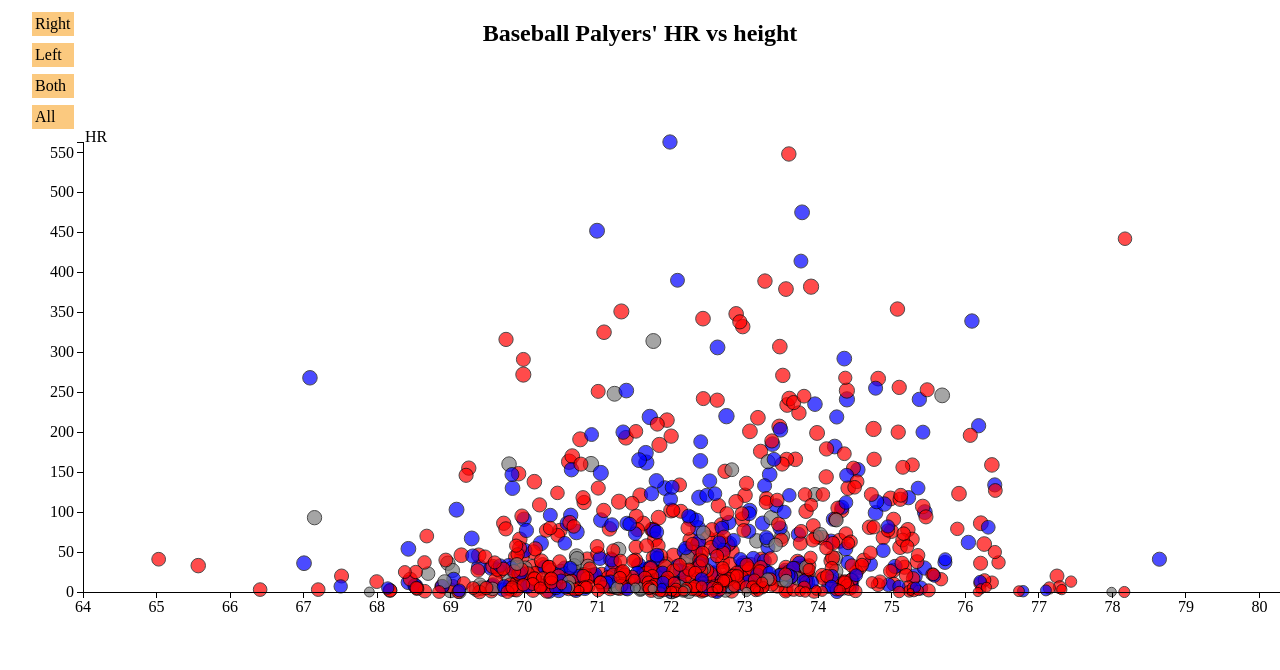
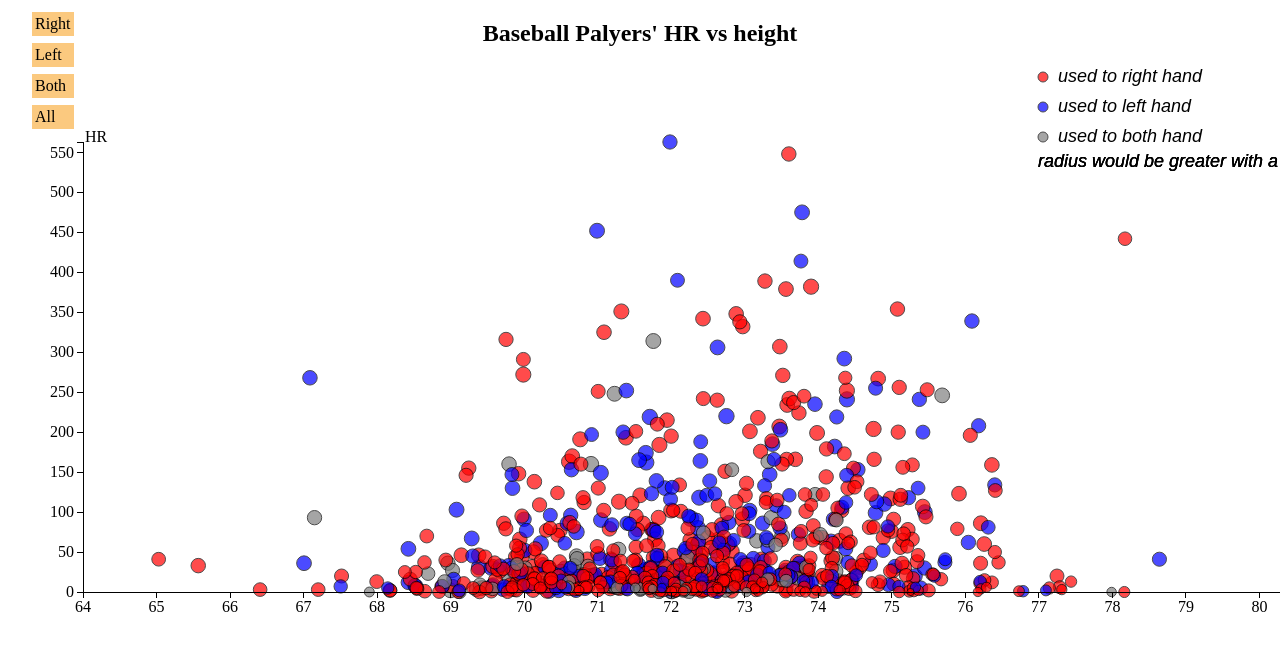
Before and after one commit to Thatwho/baseball-data, a plain HTML site: page index.html in a window 1280 px wide. Shown: the top 670 px of the page. Drawn offline with nearby package versions, Linux system fonts and the light colour scheme.

Commit message:
add legend

```diff
--- a/index.html
+++ b/index.html
@@ -32,6 +32,12 @@
       circle {
         stroke: black;
         opacity: 0.7;
+      }
+
+      .legend_text {
+        font-size: 18px;
+        font-family: arial;
+        font-style: italic;
       }
     </style>
 
@@ -94,7 +100,7 @@
         var y_max = d3.max(data, function(d) {
           return d['HR'];
         });
-  debugger;
+
         var y_scale = d3.scale.linear()
                           .domain([0,y_max])
                           .range([height, margin]);
@@ -163,6 +169,43 @@
                     return radius(d['avg']);
                   })
                  .attr("fill", fill_circle);
+
+          //Append legend
+        var legend_content = [{'handedness': 'R', 'text': 'used to right hand'},
+                              {'handedness': 'L', 'text': 'used to left hand'},
+                              {'handedness': 'B', 'text': 'used to both hand'}];
+
+        var legend = svg.append('g')
+                        .attr('class', 'legend')
+                        .attr('transform', 'translate('+ (width - 300) + ', ' + 10 + ')')
+                        .selectAll('g')
+                        .data(legend_content)
+                        .enter()
+                        .append('g');
+
+        legend.append('circle')
+              .attr('cy', function(d,i) {
+                return i * 30
+              })
+              .attr('cx', 10)
+              .attr('r', 5)
+              .attr('fill', fill_circle)
+
+        legend.append('text')
+              .attr('class', 'legend_text')
+              .attr("y",function(d, i) {
+                return i * 30 + 5;
+              })
+              .attr("x", 25)
+              .text(function(d) {
+                return d['text'];
+              });
+
+        legend.append('text')
+              .attr('class', 'legend_text')
+              .attr('y', 90)
+              .attr('x', 5)
+              .text('radius would be greater with a greater avg')
         }
 
         // Filter the data with the handedness
@@ -224,7 +267,8 @@
           plot(choosed_data(d));
         });
 
-        plot(data)
+        plot(data);
+
 
       }
     </script>
```
